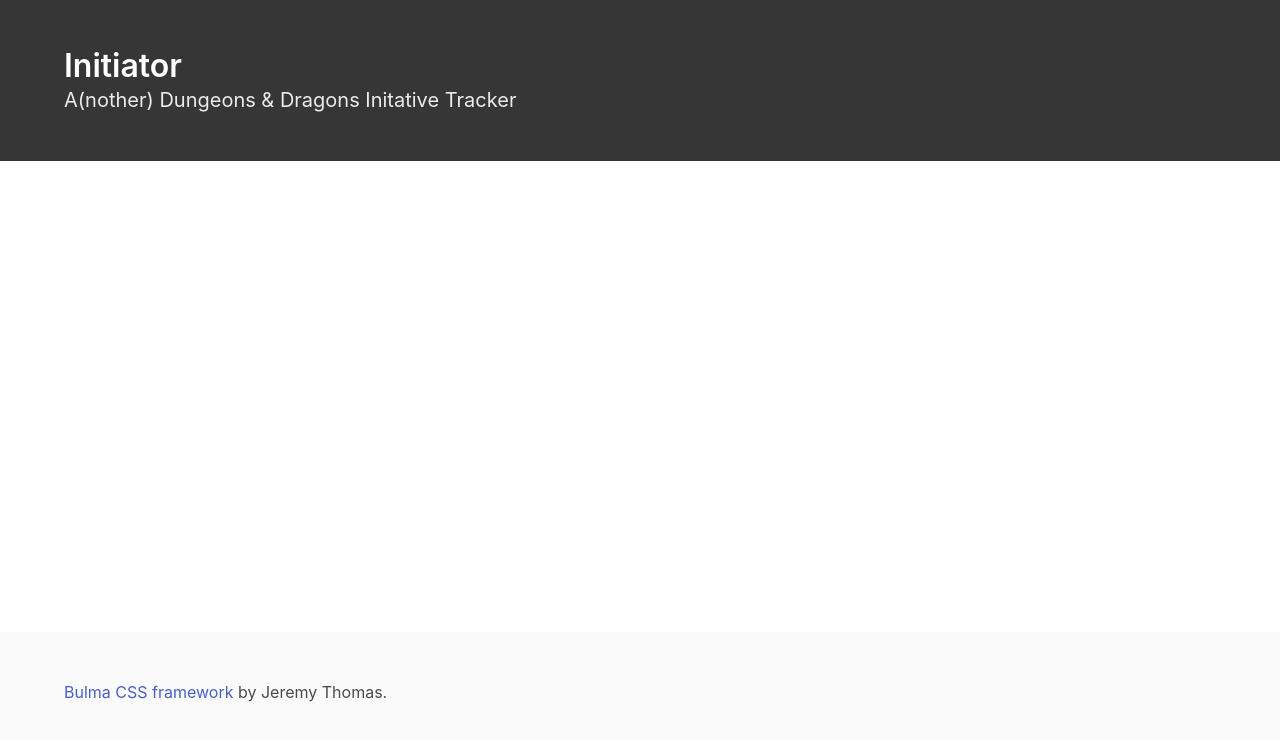
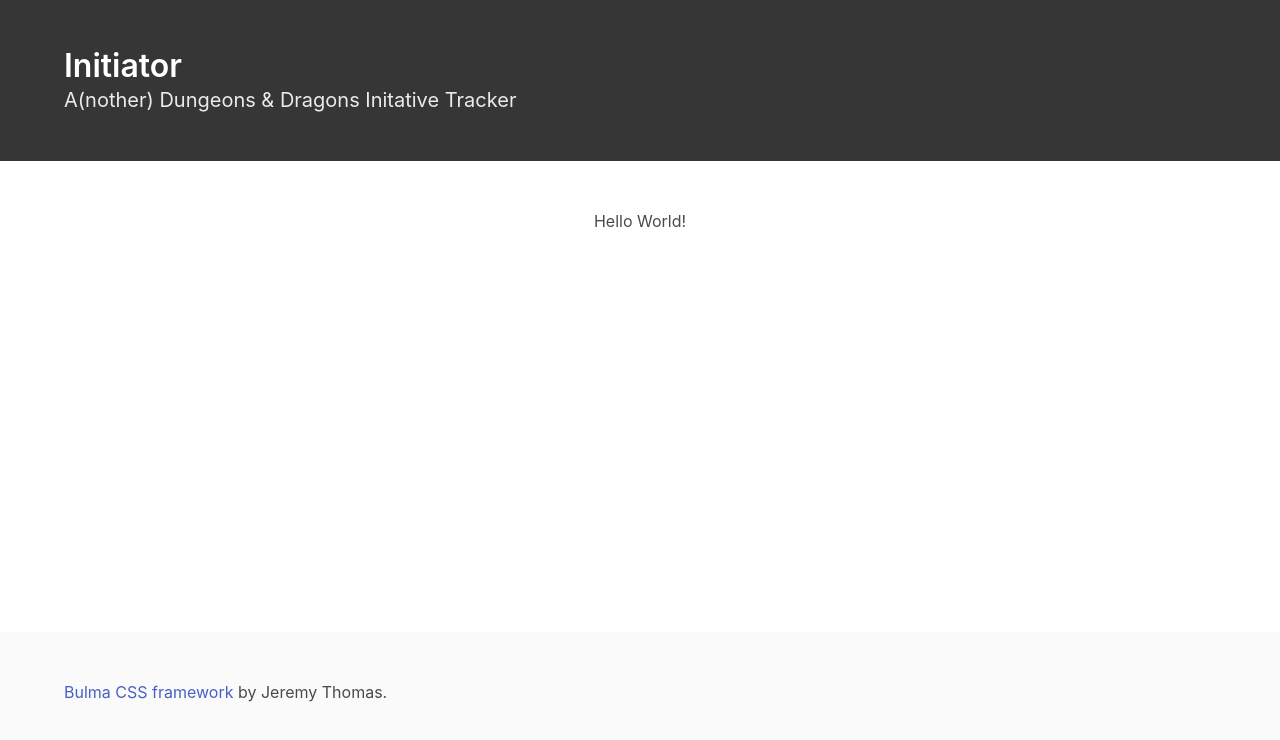
Before and after one commit to dwgill/initiate, a React (Create React App) app: page / in a window 1280 px wide. Shown: the top 740 px of the page. Built offline with nearby package versions, Linux system fonts and the light colour scheme.

Commit message:
InitiativeListing

```diff
--- a/src/components/App/App.js
+++ b/src/components/App/App.js
@@ -1,4 +1,5 @@
 import React, { PureComponent } from "react";
+import InitiativeListing from "../InitiativeListing";
 import PageCredits from "./PageCredits";
 import PageHeader from './PageHeader';
 import styles from "./App.module.scss";
@@ -9,7 +10,7 @@ class App extends PureComponent {
       <>
         <PageHeader />
         <section className={styles.pageBody}>
-
+          <InitiativeListing />
         </section>
         <PageCredits />
       </>
--- a/src/components/App/App.module.scss
+++ b/src/components/App/App.module.scss
@@ -1,7 +1,11 @@
+$bulma: "../../bulma.module.scss";
+
 .pageBody {
-    composes: section from '../../bulma.module.scss';
-    flex-grow: 1;
+  flex-grow: 1;
 
-    display: flex;
-    flex-flow: column nowrap;
+  composes: section from $bulma;
+  composes: container from $bulma;
+
+  display: flex;
+  flex-flow: column nowrap;
 }
--- /dev/null
+++ b/src/components/InitiativeListing/InitiativeListing.js
@@ -0,0 +1,9 @@
+import React, { PureComponent } from "react";
+
+class InitiativeListing extends PureComponent {
+  render() {
+    return <p>Hello World!</p>;
+  }
+}
+
+export default InitiativeListing;
--- /dev/null
+++ b/src/components/InitiativeListing/index.js
@@ -0,0 +1 @@
+export { default } from "./InitiativeListing";
```
Also changed, not shown: src/components/InitiativeListing/InitiativeListingEnhancer.js (added).
